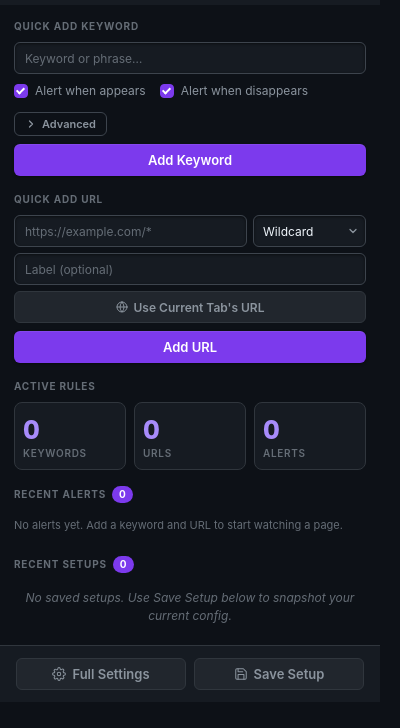
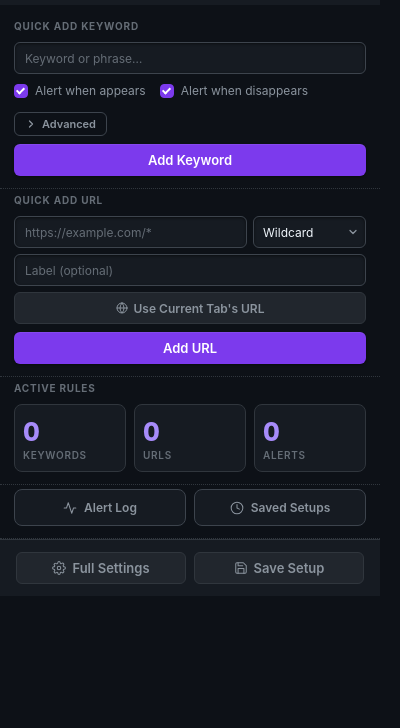
Before and after one commit to thipirisachin/textwatcher-extension, a browser extension: page src/popup/popup.html in a window 400 px wide. Shown: the part 78-806 px from the top of the page. Drawn offline with Linux system fonts and the light colour scheme.

Commit message:
feat(popup): replace recent alerts/setups lists with nav link buttons

```diff
--- a/src/popup/popup.css
+++ b/src/popup/popup.css
@@ -195,6 +195,7 @@ body {
 /* ── Sections ────────────────────────────────────────────────────────── */
 .section {
   padding: 14px 14px 12px;
+  border-bottom: 0.1px dotted var(--border);
 }
 
 .section + .section {
@@ -548,6 +549,38 @@ body {
   border-color: var(--border-2);
 }
 
+/* ── Nav Link Cards (Alert Log / Saved Setups) ───────────────────────── */
+.nav-links-row {
+  display: grid;
+  grid-template-columns: 1fr 1fr;
+  gap: 8px;
+}
+
+.nav-link-card {
+  display: flex;
+  align-items: center;
+  justify-content: center;
+  gap: 7px;
+  padding: 10px 12px;
+  background: var(--surface);
+  border: 1px solid var(--border-2);
+  border-radius: var(--r);
+  color: var(--text-2);
+  font-size: 12px;
+  font-weight: 600;
+  font-family: inherit;
+  cursor: pointer;
+  transition: border-color 0.15s, background 0.15s, color 0.15s;
+}
+
+.nav-link-card:hover {
+  border-color: var(--accent-lt);
+  background: var(--overlay);
+  color: var(--accent-lt);
+}
+
+.nav-link-card:active { transform: translateY(1px); }
+
 /* ── Summary Grid ────────────────────────────────────────────────────── */
 .summary-grid {
   display: grid;
--- a/src/popup/popup.html
+++ b/src/popup/popup.html
@@ -155,26 +155,18 @@
     </div>
   </section>
 
-  <!-- ── Recent Alerts ─────────────────────────────────────── -->
-  <section class="section" id="alertSection">
-    <h2 class="section__title">
-      Recent Alerts
-      <span class="section__badge" id="alertBadge">0</span>
-    </h2>
-    <ul class="alert-list" id="alertList">
-      <li class="alert-list__empty">No alerts yet. Add a keyword and URL to start watching a page.</li>
-    </ul>    <button class="btn--more hidden" id="alertMoreBtn">View all in Full Settings →</button>  </section>
-
-  <!-- ── Recent History ─────────────────────────────────────── -->
-  <section class="section" id="historySection">
-    <h2 class="section__title">
-      Recent Setups
-      <span class="section__badge" id="historyBadge">0</span>
-    </h2>
-    <ul class="history-list" id="historyList">
-      <li class="history-list__empty">No saved setups. Use <em>Save Setup</em> below to snapshot your current config.</li>
-    </ul>
-    <button class="btn--more hidden" id="historyMoreBtn">View all in Full Settings &#8594;</button>
+  <!-- ── Nav Links ──────────────────────────────────────────── -->
+  <section class="section">
+    <div class="nav-links-row">
+      <button class="nav-link-card" id="navAlerts">
+        <svg width="14" height="14" viewBox="0 0 24 24" fill="none" stroke="currentColor" stroke-width="1.75" stroke-linecap="round" stroke-linejoin="round"><polyline points="22 12 18 12 15 21 9 3 6 12 2 12"/></svg>
+        Alert Log
+      </button>
+      <button class="nav-link-card" id="navSetups">
+        <svg width="14" height="14" viewBox="0 0 24 24" fill="none" stroke="currentColor" stroke-width="1.75" stroke-linecap="round" stroke-linejoin="round"><circle cx="12" cy="12" r="10"/><polyline points="12 6 12 12 16 14"/></svg>
+        Saved Setups
+      </button>
+    </div>
   </section>
 
   <!-- ── Footer ─────────────────────────────────────────────── -->
--- a/src/popup/popup.js
+++ b/src/popup/popup.js
@@ -39,12 +39,6 @@ const urlError          = qs('#urlError');
 const keywordCount      = qs('#keywordCount');
 const urlCount          = qs('#urlCount');
 const alertCount        = qs('#alertCount');
-const alertBadge        = qs('#alertBadge');
-const alertList         = qs('#alertList');
-const alertMoreBtn      = qs('#alertMoreBtn');
-const historyList       = qs('#historyList');
-const historyBadge      = qs('#historyBadge');
-const historyMoreBtn    = qs('#historyMoreBtn');
 const openOptionsBtn    = qs('#openOptionsBtn');
 const saveSnapshotBtn   = qs('#saveSnapshotBtn');
 
@@ -69,8 +63,6 @@ async function renderAll() {
     renderToggle(),
     renderStatus(),
     renderCounts(),
-    renderHistory(),
-    renderAlerts(),
     renderPopupUrlBinding(),
   ]);
 }
@@ -183,17 +175,15 @@ async function renderStatus() {
 }
 
 async function renderCounts() {
-  const [keywords, urls, alerts, history] = await Promise.all([
+  const [keywords, urls, alerts] = await Promise.all([
     getKeywords(),
     getUrls(),
     getAlertHistory(),
-    getHistory(),
   ]);
 
   keywordCount.textContent = keywords.filter((k) => k.enabled).length;
   urlCount.textContent     = urls.filter((u) => u.enabled).length;
   alertCount.textContent   = alerts.length;
-  historyBadge.textContent = history.length;
 }
 
 // ─── Alert History ────────────────────────────────────────────────────────────
@@ -341,33 +331,16 @@ function bindEvents() {
     }
   });
 
-  // History actions (delegated)
-  historyList.addEventListener('click', async (e) => {
-    const btn = e.target.closest('[data-action]');
-    if (!btn) return;
-    const { action, id } = btn.dataset;
-
-    if (action === 'restore') {
-      await restoreHistoryEntry(id);
-      showToast('Setup restored!');
-      await renderAll();
-    }
-
-    if (action === 'delete') {
-      await removeHistoryEntry(id);
-      await renderHistory();
-      await renderCounts();
-    }
-  });
+  // History actions (delegated) - removed (list no longer in popup)
 
   // Summary card navigation
   qs('#cardKeywords').addEventListener('click', () => openOptionsAt('keywords'));
   qs('#cardUrls').addEventListener('click',     () => openOptionsAt('urls'));
   qs('#cardAlerts').addEventListener('click',   () => openOptionsAt('activity'));
 
-  // "View all" More buttons
-  alertMoreBtn.addEventListener('click',   () => openOptionsAt('activity'));
-  historyMoreBtn.addEventListener('click', () => openOptionsAt('history'));
+  // Nav link buttons
+  qs('#navAlerts').addEventListener('click',  () => openOptionsAt('activity'));
+  qs('#navSetups').addEventListener('click',  () => openOptionsAt('history'));
 
   // Open full settings
   openOptionsBtn.addEventListener('click', () => {
@@ -385,7 +358,6 @@ function bindEvents() {
         : 'This setup is already saved.');
       return;
     }
-    await renderHistory();
     await renderCounts();
     showToast('Setup saved!');
   });
```
